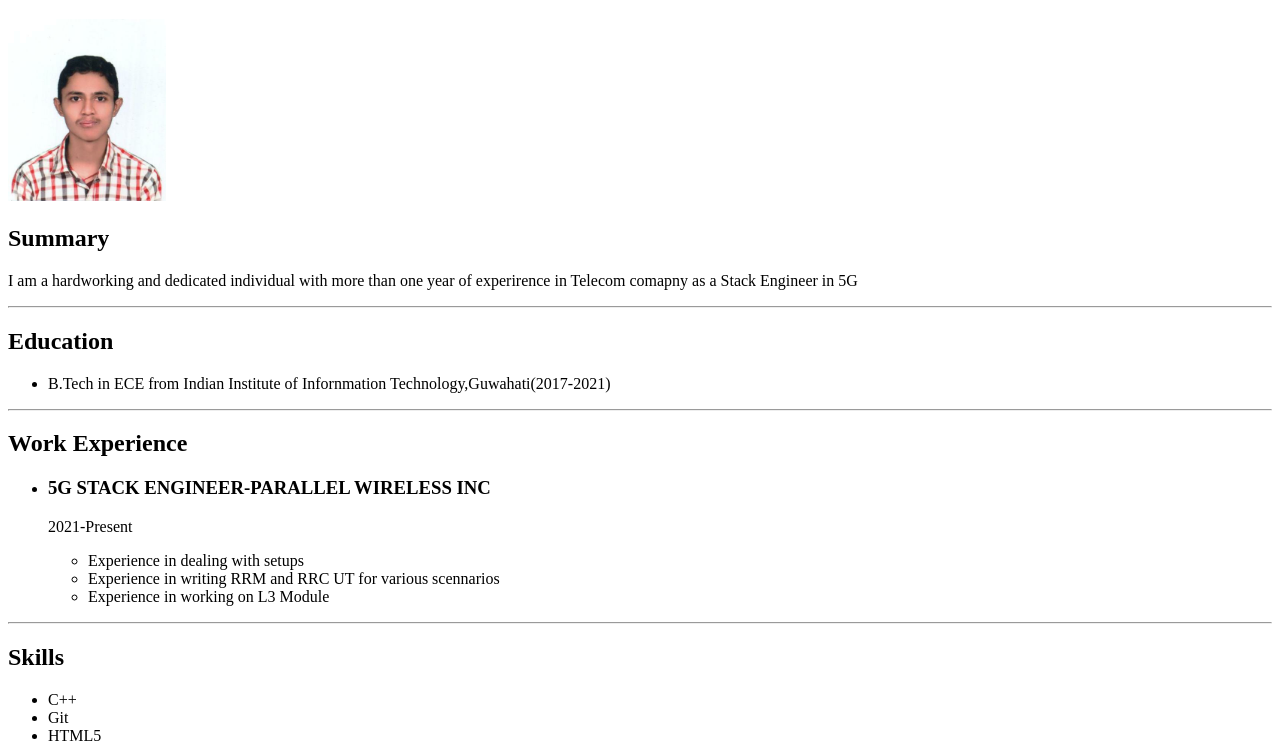
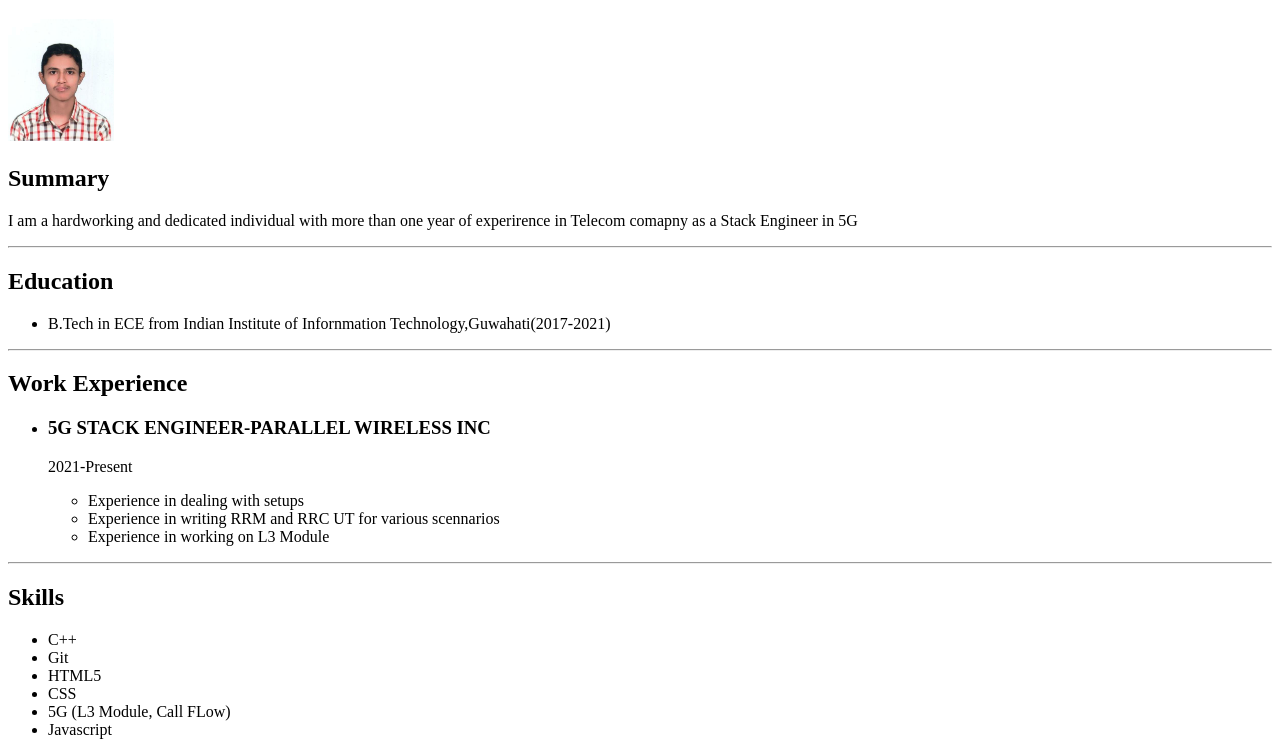
Before and after one commit to tb221/my_resume, a plain HTML site: page index.html in a window 1280 px wide. Shown: the part 61-803 px from the top of the page. Drawn offline with Linux system fonts and the light colour scheme.

Commit message:
Add files via upload

```diff
--- a/index.html
+++ b/index.html
@@ -7,7 +7,7 @@
 </head>
 <body>
     <h1>Tushar Bharti</h1>
-    <img src ="./img/tushar.jpg" height = 182px/>
+    <img src ="./img/tushar.jpg" height = 122px/>
     <h2>Summary</h2>
     <p>I am a hardworking and dedicated individual with more than one year of experirence in Telecom comapny as a Stack Engineer in 5G</p>
     <hr>
```
